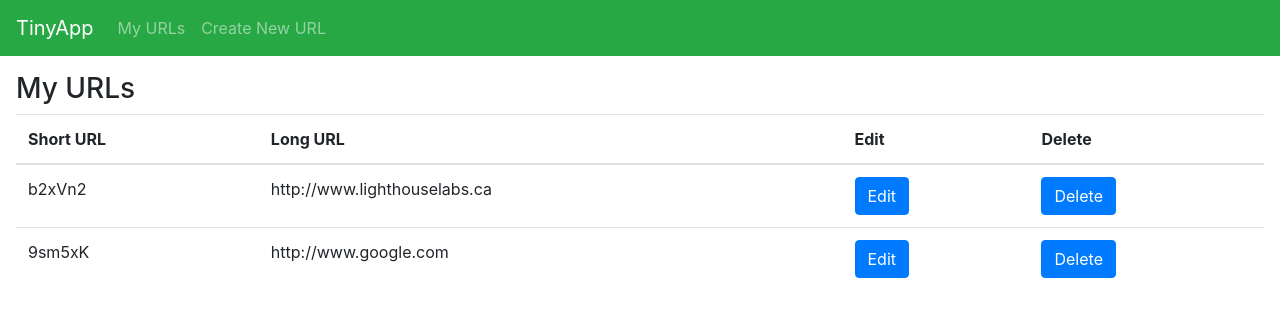
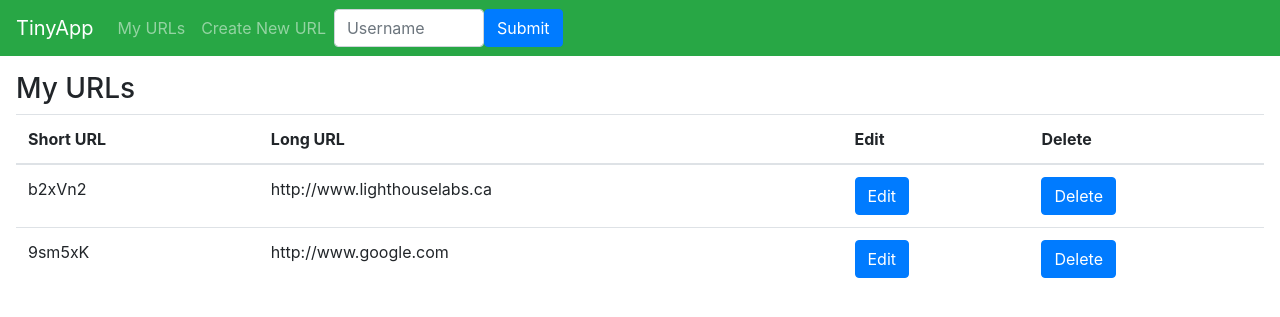
Before and after one commit to tumiduong/tinyapp, a Node server app: page /urls in a window 1280 px wide. Shown: the top 317 px of the page. Run offline with Node 20, Linux system fonts and the light colour scheme; some libraries are stand-ins or nearby versions.

Commit message:
added form to login

```diff
--- a/express_server.js
+++ b/express_server.js
@@ -5,6 +5,8 @@ const PORT = 8080;
 const bodyParser = require("body-parser");
 app.use(bodyParser.urlencoded({extended: true}));
 
+const cookieParser = require("cookie-parser");
+app.use(cookieParser());
 
 app.set("view engine", "ejs");
 
--- a/package.json
+++ b/package.json
@@ -20,6 +20,7 @@
   "homepage": "https://github.com/tumiduong/tinyapp#readme",
   "dependencies": {
     "body-parser": "^1.19.0",
+    "cookie-parser": "^1.4.4",
     "ejs": "^2.7.1",
     "express": "^4.17.1"
   },
--- a/views/partials/_header.ejs
+++ b/views/partials/_header.ejs
@@ -8,6 +8,10 @@
       <div class="navbar-nav">
         <a class="nav-item nav-link" href="/urls">My URLs</a>
         <a class="nav-item nav-link" href="/urls/new">Create New URL</a>
+        <form class="form-inline" action="/login" method="POST">
+          <input class="form-control" type="text" name="username" placeholder="Username" style="width: 150px; margin: 0">
+          <button type="submit" class="btn btn-primary">Submit</button>
+        </form>
       </div>
     </div>
   </nav>
```
Also changed, not shown: 1 other file.
